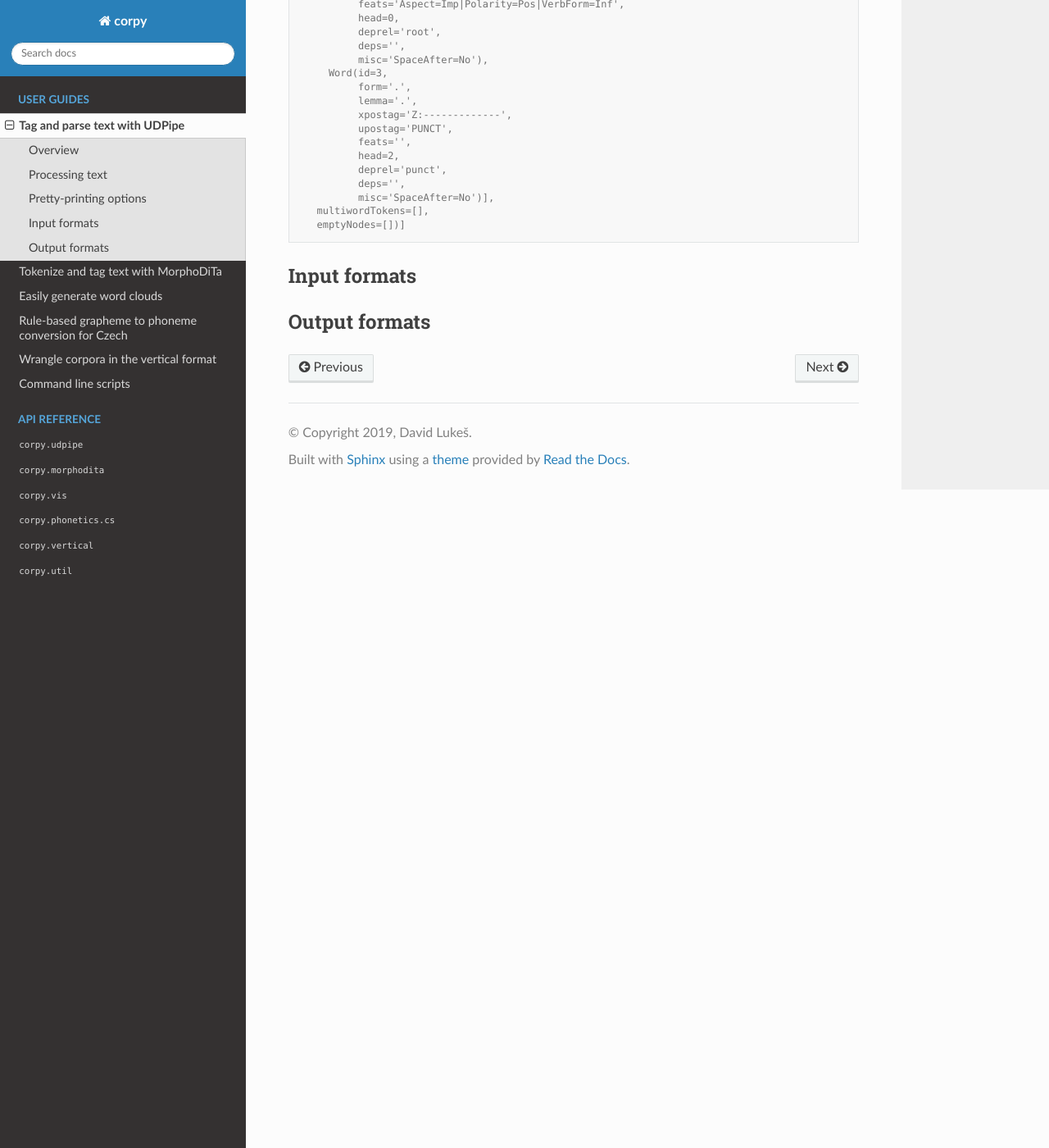
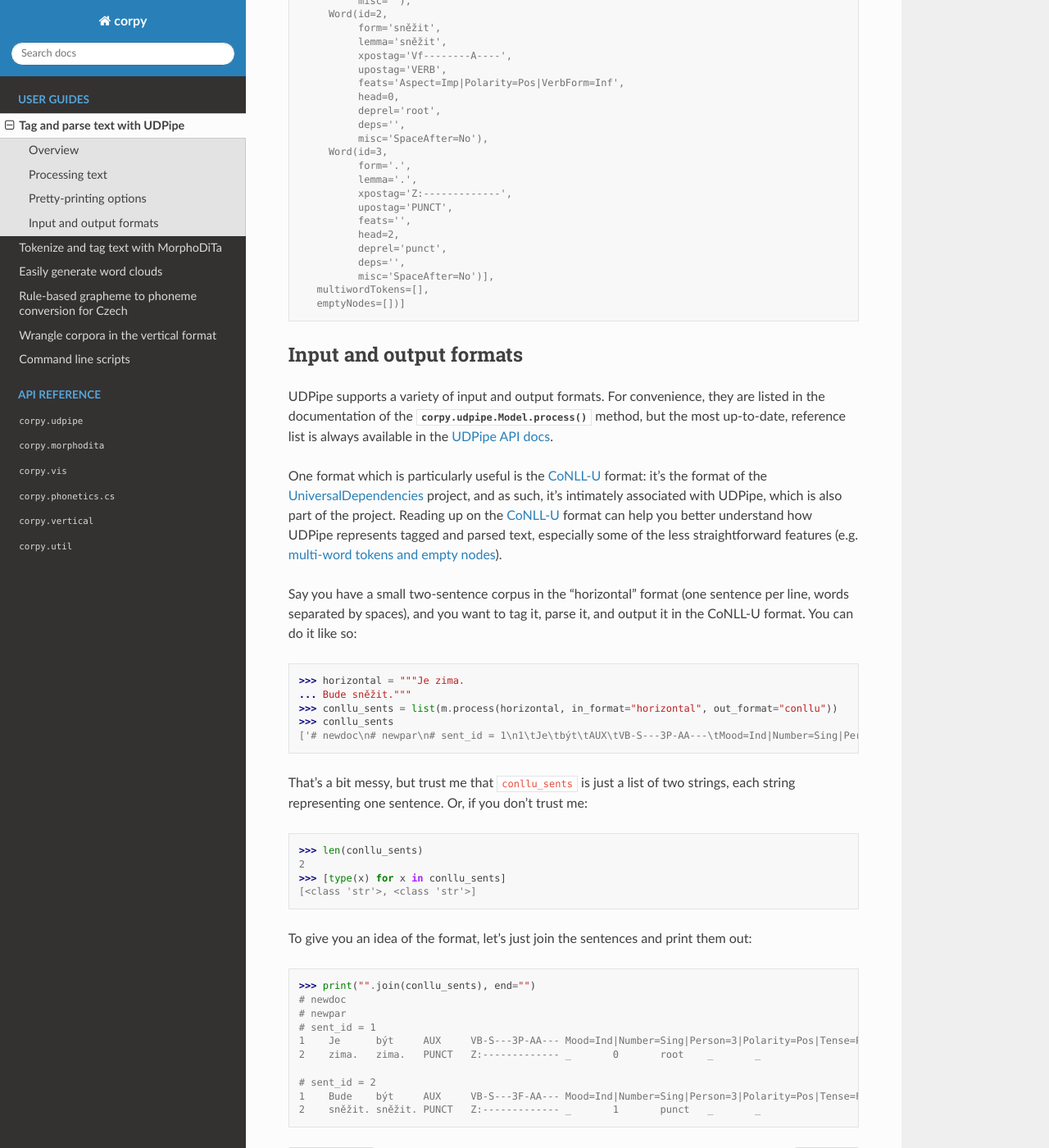
Before and after one commit to dlukes/corpy, a Sphinx documentation site: the page built from docs/guides/udpipe.rst, in a window 1280 px wide and 1400 px high, scrolled down 3768 px. Shown: the whole window at 82% size. Built offline with Sphinx 7.4.7 and the Read the Docs theme 2.0.0, drawn with Linux system fonts in a browser that asks for light colours; some of the changed text lies outside the part shown.

```diff
--- a/docs/guides/udpipe.rst
+++ b/docs/guides/udpipe.rst
@@ -6,24 +6,37 @@
 to use IPython_ or a Jupyter_ notebook. You'll automatically get nice
 pretty-printing.
 
+.. _IPython: https://ipython.org/
+.. _Jupyter: https://jupyter.org/
+
 Overview
 ========
 
-UDPipe_ is a fast and convenient library for morphological tagging and syntactic
-parsing of text.  :mod:`corpy.udpipe` aims to give easy access to the most
-commonly used features of the library; for more advanced use cases, you might
-need to use the more lower-level ufal.udpipe_ package, on top of which this
-module is built.
+UDPipe_ is a fast and convenient library for stochastic morphological tagging
+(including lemmatization) and syntactic parsing of text. :mod:`corpy.udpipe`
+aims to give easy access to the most commonly used features of the library; for
+more advanced use cases, you might need to use the more lower-level ufal.udpipe_
+package, on top of which this module is built.
+
+.. _UDPipe: http://ufal.mff.cuni.cz/udpipe
+.. _ufal.udpipe: https://pypi.org/project/ufal.udpipe/
+
+In order to use UDPipe, you need a pre-trained model for your language of
+interest. Models are available for many languages, for more information, refer
+to the `UDPipe website <http://ufal.mff.cuni.cz/udpipe/models>`__. **When using
+the models, please make sure to respect their CC BY-NC-SA license!**
+
+In order to better understand how UDPipe represents tagged and parsed text, it
+is useful to familiarize yourself with the CoNLL-U_ data format. UDPipe data
+structures (sentences, words, multi-word tokens, empty nodes, comments) map onto
+concepts defined in this format.
+
+.. _CoNLL-U: https://universaldependencies.org/format.html
 
 In addition to this guide, there is also an :mod:`API reference
 <corpy.udpipe>` for :mod:`corpy.udpipe`. For an overview of the API of
 underlying :mod:`ufal.udpipe` objects (listing available attributes and
 methods), see `here <https://pypi.org/project/ufal.udpipe/>`__.
-
-In order to use UDPipe, you need a pre-trained model for your language of
-interest. Models are available for many languages, for more information, refer
-to the `UDPipe website <http://ufal.mff.cuni.cz/udpipe/models>`__. **When using
-them, please make sure to respect their CC BY-NC-SA license!**
 
 Processing text
 ===============
@@ -46,9 +59,11 @@
    >>> sents
    [<Swig Object of type 'sentence *' at 0x...>, <Swig Object of type 'sentence *' at 0x...>]
 
-Ouch. Not really helpful. This is why it's recommended to use IPython_ or
-Jupyter_, because at a regular Python REPL, the output of UDPipe is rendered as
-opaque Swig_ objects.
+Ouch. This output is not really helpful. This is why it's recommended to use
+IPython_ or Jupyter_, because at a regular Python REPL, the output of UDPipe is
+rendered as opaque Swig_ objects.
+
+.. _Swig: http://www.swig.org/
 
 However, if the IPython package is at least installed, you can explicitly
 pretty-print the output using the :func:`~corpy.udpipe.pprint` function:
@@ -229,14 +244,59 @@
       multiwordTokens=[],
       emptyNodes=[])]
 
-Input formats
-=============
+Input and output formats
+========================
 
-Output formats
-==============
+UDPipe supports a variety of input and output formats. For convenience, they are
+listed in the documentation of the :meth:`corpy.udpipe.Model.process` method,
+but the most up-to-date, reference list is always available in the `UDPipe API
+docs <http://ufal.mff.cuni.cz/udpipe/api-reference>`__.
 
-.. _IPython: https://ipython.org/
-.. _Jupyter: https://jupyter.org/
-.. _UDPipe: http://ufal.mff.cuni.cz/udpipe
-.. _ufal.udpipe: https://pypi.org/project/ufal.udpipe/
-.. _Swig: http://www.swig.org/
+One format which is particularly useful is the CoNLL-U_ format: it's the format
+of the UniversalDependencies_ project, and as such, it's intimately associated
+with UDPipe, which is also part of the project. Reading up on the CoNLL-U_
+format can help you better understand how UDPipe represents tagged and parsed
+text, especially some of the less straightforward features (e.g. `multi-word
+tokens and empty nodes
+<https://universaldependencies.org/format.html#words-tokens-and-empty-nodes>`__).
+
+.. _UniversalDependencies: https://universaldependencies.org
+
+Say you have a small two-sentence corpus in the "horizontal" format (one
+sentence per line, words separated by spaces), and you want to tag it, parse it,
+and output it in the CoNLL-U format. You can do it like so:
+
+.. code:: python
+
+   >>> horizontal = """Je zima.
+   ... Bude sněžit."""
+   >>> conllu_sents = list(m.process(horizontal, in_format="horizontal", out_format="conllu"))
+   >>> conllu_sents
+   ['# newdoc\n# newpar\n# sent_id = 1\n1\tJe\tbýt\tAUX\tVB-S---3P-AA---\tMood=Ind|Number=Sing|Person=3|Polarity=Pos|Tense=Pres|VerbForm=Fin|Voice=Act\t2\tcop\t_\t_\n2\tzima.\tzima.\tPUNCT\tZ:-------------\t_\t0\troot\t_\t_\n\n', '# sent_id = 2\n1\tBude\tbýt\tAUX\tVB-S---3F-AA---\tMood=Ind|Number=Sing|Person=3|Polarity=Pos|Tense=Fut|VerbForm=Fin|Voice=Act\t0\troot\t_\t_\n2\tsněžit.\tsněžit.\tPUNCT\tZ:-------------\t_\t1\tpunct\t_\t_\n\n']
+
+That's a bit messy, but trust me that ``conllu_sents`` is just a list of two
+strings, each string representing one sentence. Or, if you don't trust me:
+
+.. code:: python
+
+   >>> len(conllu_sents)
+   2
+   >>> [type(x) for x in conllu_sents]
+   [<class 'str'>, <class 'str'>]
+
+To give you an idea of the format, let's just join the sentences and print them
+out:
+
+.. code:: python
+
+   >>> print("".join(conllu_sents), end="")  # doctest: +NORMALIZE_WHITESPACE
+   # newdoc
+   # newpar
+   # sent_id = 1
+   1	Je	být	AUX	VB-S---3P-AA---	Mood=Ind|Number=Sing|Person=3|Polarity=Pos|Tense=Pres|VerbForm=Fin|Voice=Act	2	cop	_	_
+   2	zima.	zima.	PUNCT	Z:-------------	_	0	root	_	_
+   <BLANKLINE>
+   # sent_id = 2
+   1	Bude	být	AUX	VB-S---3F-AA---	Mood=Ind|Number=Sing|Person=3|Polarity=Pos|Tense=Fut|VerbForm=Fin|Voice=Act	0	root	_	_
+   2	sněžit.	sněžit.	PUNCT	Z:-------------	_	1	punct	_	_
+   <BLANKLINE>
```
Also changed, not shown: README.rst (+34 -3 lines), 2 other files.
